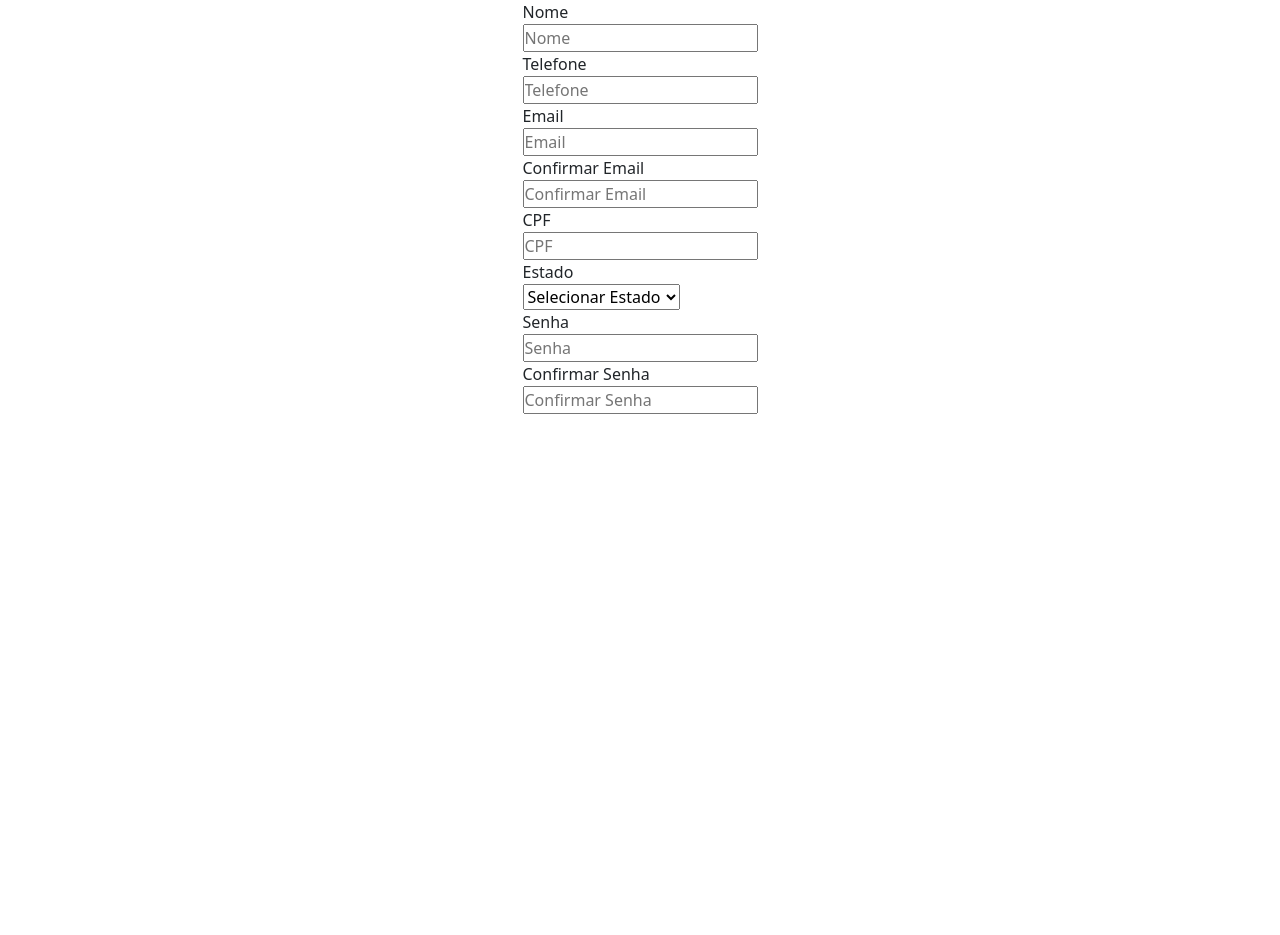
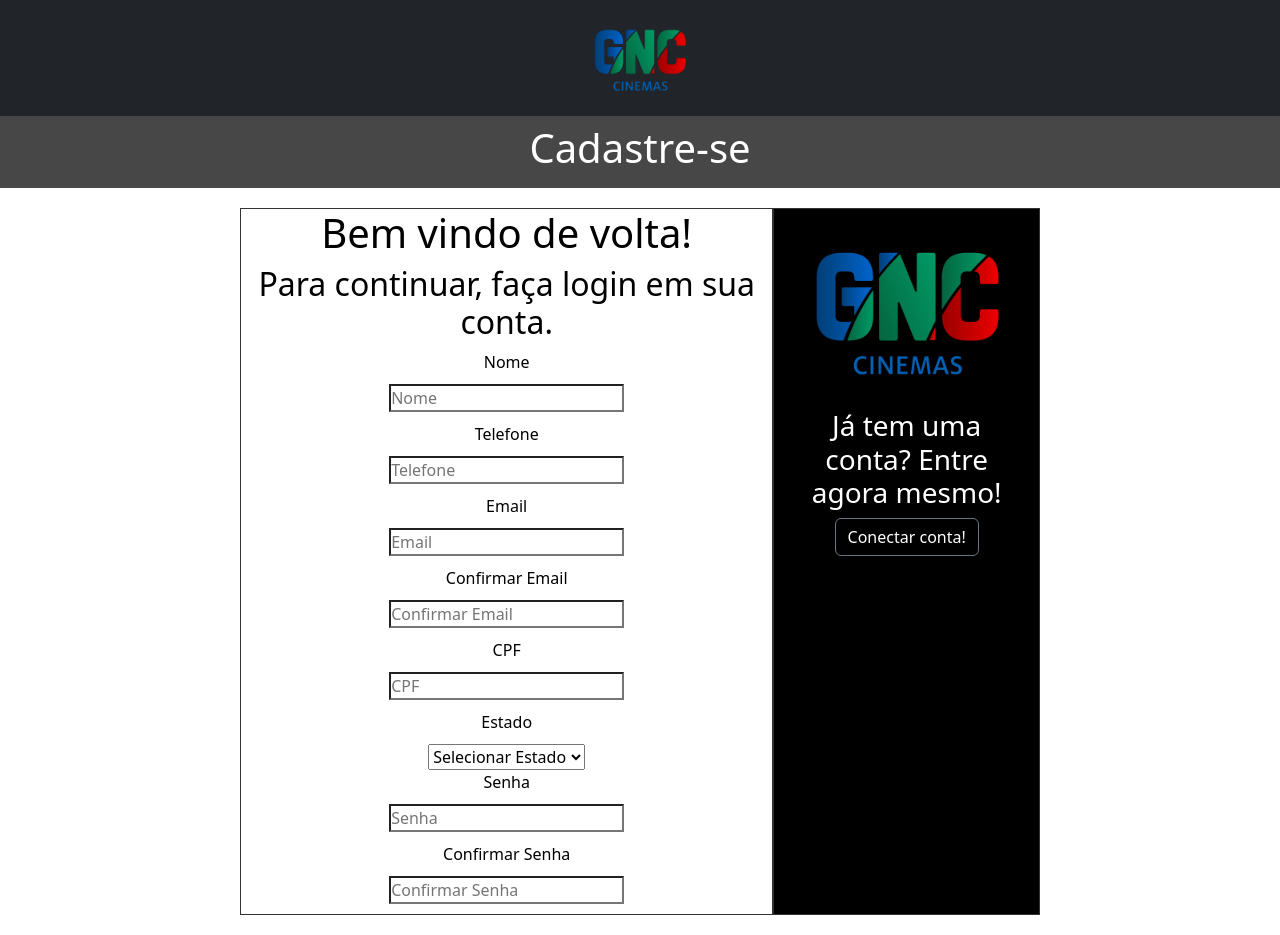
Before and after one commit to Joaovictor23t4/trabalho_gnc, a Vue app: page /cadastro in a window 1280 px wide. Before the commit the page ends 800 px from the top, so only its background shows below. Built offline with nearby package versions, Linux system fonts and the light colour scheme.

Commit message:
hotfix: Tela de cadastro sendo construida, homeView passando por alterações

```diff
--- a/src/views/Cadastro.vue
+++ b/src/views/Cadastro.vue
@@ -1,5 +1,34 @@
 <template>
-  <div>
+  <div class="container-pai">
+    <nav class="navbar navbar-expand-lg bg-dark">
+      <div class="container-fluid">
+        <button
+          class="navbar-toggler"
+          type="button"
+          data-bs-toggle="collapse"
+          data-bs-target="#navbarTogglerDemo01"
+          aria-controls="navbarTogglerDemo01"
+          aria-expanded="false"
+          aria-label="Toggle navigation"
+        >
+          <span class="navbar-toggler-icon"></span>
+        </button>
+        <div class="collapse navbar-collapse" id="navbarTogglerDemo01">
+          <img src="../gnc-logo.png" alt="" width="100" height="100" class="logo" />
+        </div>
+      </div>
+    </nav>
+    <nav class="navbar bg-body-tertiary">
+      <div class="container-fluid nav-cad">
+        <h1>Cadastre-se</h1>
+      </div>
+    </nav>
+    <div class="container text-center">
+      <div class="row">
+        <div class="col-sm-8">
+          <h1>Bem vindo de volta!</h1>
+          <h2>Para continuar, faça login em sua conta.</h2>
+          <div class="form">
             <form action="" class="form">
               <form action="" method="post" class="form-conteudo">
                 <label for="nome_cad">Nome</label>
@@ -15,8 +44,6 @@
                   id="confirmarEmail_cad"
                   placeholder="Confirmar Email"
                 />
-      </form>
-      <form action="" method="post" class="form-conteudo">
                 <label for="cpf_cad">CPF</label>
                 <input
                   type="text"
@@ -47,6 +74,15 @@
               </form>
             </form>
           </div>
+        </div>
+        <div class="col-sm-4">
+          <img src="../gnc-logo.png" alt="" width="200" height="200" class="logo" />
+          <h3>Já tem uma conta? Entre agora mesmo!</h3>
+          <router-link to="/login"><button type="button" class="btn btn-outline-secondary">Conectar conta!</button></router-link>
+        </div>
+      </div>
+    </div>
+  </div>
 </template>
 <script>
 export default {
@@ -55,7 +91,7 @@ export default {
     return {
       teste: 'teste',
       cpf: '',
-      cpfFormatado: '',
+      cpfFormatado: ''
     }
   },
   methods: {
@@ -64,15 +100,20 @@ export default {
     },
     formatarCPF() {
       // Limpar o CPF de caracteres não numéricos
-      let cpfLimpo = this.cpf.replace(/\D/g, '');
+      let cpfLimpo = this.cpf.replace(/\D/g, '')
 
       // Adicionar pontos e traço ao CPF
-      this.cpfFormatado = cpfLimpo.replace(/(\d{3})(\d{3})(\d{3})(\d{2})/, '$1.$2.$3-$4');
-    },
+      this.cpfFormatado = cpfLimpo.replace(/(\d{3})(\d{3})(\d{3})(\d{2})/, '$1.$2.$3-$4')
+    }
   }
 }
 </script>
 <style scoped>
+.container-fluid {
+  display: flex !important;
+  justify-content: center !important;
+  align-items: flex-start !important;
+}
 .form {
   display: flex;
   flex-direction: column;
@@ -85,4 +126,69 @@ label,
 input {
   display: block;
 }
+.img {
+  display: block;
+}
+.navbar-expand-lg .navbar-collapse {
+  display: flex !important;
+  justify-content: center !important;
+  align-items: flex-start !important;
+}
+.bg-body-tertiary {
+  background-color: rgb(71, 71, 71) !important;
+  color: white !important;
+}
+body {
+  background-color: black !important;
+}
+.row {
+  display: flex !important;
+  flex-direction: row !important;
+  justify-content: center !important;
+  height: auto !important;
+  width: 100vh !important;
+}
+input {
+  background-color: #ffffff !important;
+}
+.col-sm-4 {
+  background-color: #000000 !important;
+  border: #333333 0.5px solid !important;
+  color: white !important;
+}
+.col-sm-8 {
+  color: #000000 !important;
+  background-color: #ffffff !important;
+  box-shadow: 1px 0px 4px 0px white !important;
+  border: #333333 1px solid !important;
+}
+.form {
+  display: flex;
+  flex-direction: column;
+  justify-content: center;
+  align-items: center;
+  width: 100%;
+}
+.form input {
+  width: 100%;
+  margin-bottom: 10px;
+}
+.form label {
+  margin-bottom: 10px;
+}
+.form button {
+  width: 100%;
+  margin-top: 10px;
+}
+.container {
+  display: flex;
+  flex-direction: column;
+  justify-content: center;
+  align-items: center;
+  padding: 20px;
+  width: 90vh !important;
+}
+.btn {
+  color: white !important;
+}
 </style>
--- a/src/views/HomeView.vue
+++ b/src/views/HomeView.vue
@@ -2,12 +2,6 @@
 </script>
 
 <template>
-  <link
-    href="https://cdn.jsdelivr.net/npm/bootstrap@5.3.2/dist/css/bootstrap.min.css"
-    rel="stylesheet"
-    integrity="sha384-T3c6CoIi6uLrA9TneNEoa7RxnatzjcDSCmG1MXxSR1GAsXEV/Dwwykc2MPK8M2HN"
-    crossorigin="anonymous"
-  />
   <nav class="navbar navbar-expand-lg bg-dark">
     <div class="container-fluid">
       <button
@@ -35,7 +29,21 @@
         </ul>
         <form class="d-flex" role="search">
           <input class="form-control me-2" type="search" placeholder="Search" aria-label="Search" />
-          <button class="btn btn-outline-success" type="submit">Search</button>
+          <button class="btn btn-outline-success" type="submit">
+            <svg
+              xmlns="http://www.w3.org/2000/svg"
+              width="16"
+              height="16"
+              fill="currentColor"
+              class="bi bi-search"
+              viewBox="0 0 16 16"
+            >
+              <path
+                d="M11.742 10.344a6.5 6.5 0 1 0-1.397 1.398h-.001c.03.04.062.078.098.115l3.85 3.85a1 1 0 0 0 1.415-1.414l-3.85-3.85a1.007 1.007 0 0 0-.115-.1zM12 6.5a5.5 5.5 0 1 1-11 0 5.5 5.5 0 0 1 11 0z"
+              />
+              <i class="bi bi-search"></i>
+            </svg>
+          </button>
         </form>
       </div>
     </div>
@@ -59,7 +67,7 @@
     </div>
   </nav>
 </template>
-<style>
+<style scoped>
 img {
   display: flex !important;
   justify-content: center !important;
--- a/src/views/Login.vue
+++ b/src/views/Login.vue
@@ -12,9 +12,9 @@
                 <label for="senha">Senha</label>
                 <input type="password" name="senha" id="senha" placeholder="Senha">
                 <button type="submit" class="btn btn-primary">Entrar</button>
-                <a href="">Esqueceu sua senha?</a>
+                <router-link to="/">Esqueceu a senha?</router-link>
                 <hr>
-                <a href="">Não tem uma conta? Cadastre-se</a>
+                <router-link to="/cadastro">Não tem uma conta? Cadastre-se</router-link>
             </form>
         </div>
       </div>
@@ -40,9 +40,6 @@
     #logo {
         width: 80%;
         height: 25vh;
-    }
-    .container {
-        background-color: black;
     }
     h1 {
         color: black !important;
@@ -81,14 +78,11 @@
         margin-top: 10px;
     }
 </style>
-<script>
-export default {
-    name: 'Login',
-    data() {
-        return {
-            teste: 'teste'
-        }
-
-    },
-}
+<script setup>
+    const login = ref([]);
+    // data() {
+    //     return {
+    //         teste: 'teste'
+    //     }
+    // }
 </script>
--- a/src/views/MeusPedidos.vue
+++ b/src/views/MeusPedidos.vue
@@ -1,3 +1,7 @@
 <template>
     <h1>Teste</h1>
 </template>
+
+<script setup>
+
+</script>
```
Also changed, not shown: src/App.vue (+1 -9 lines). Lines whose indentation alone changed are shown as unchanged.
